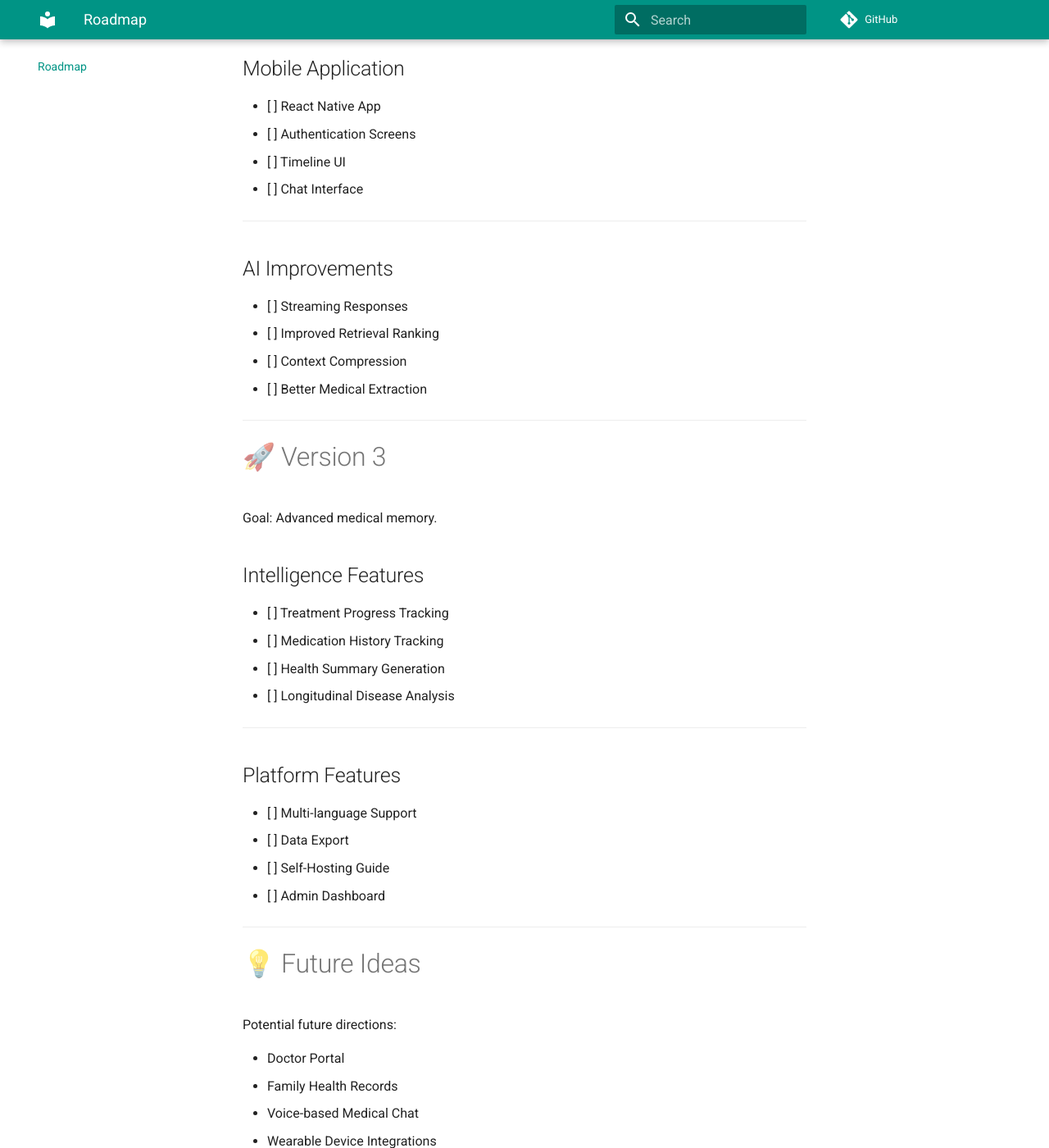
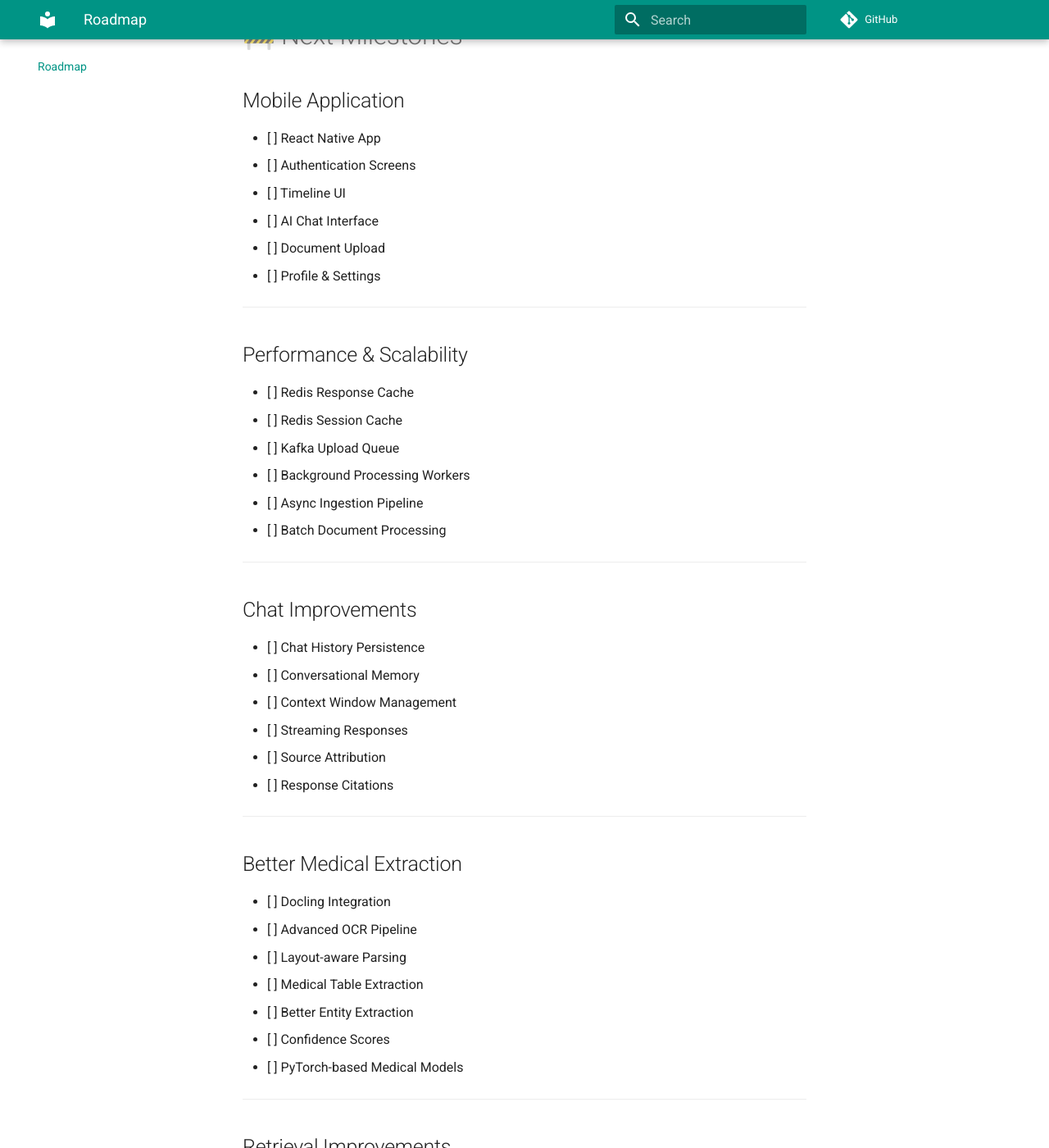
Before and after one commit to MedMemory-AI/docs, an MkDocs documentation site: the page built from docs/Roadmap.md, in a window 1280 px wide and 1400 px high, scrolled down 1932 px. Shown: the whole window at 82% size. Built offline with MkDocs 1.6.1 and Material for MkDocs 9.7.7, drawn with Linux system fonts in a browser that asks for light colours; comment, search, counter and statistics services are not loaded; some of the changed text lies outside the part shown.

Commit message:
Modified Roadmap.md

```diff
--- a/docs/Roadmap.md
+++ b/docs/Roadmap.md
@@ -4,102 +4,153 @@
 
 ---
 
-# ✅ Current Status
+# ✅ Current Progress
 
 ## Foundation
 
-- [x] Project Architecture
-- [x] Documentation Website
-- [x] FastAPI Backend Setup
+- [x] GitHub Organization
+- [x] Documentation Website (MKDocs)
+- [x] FastAPI Backend
 - [x] PostgreSQL Integration
 - [x] Qdrant Integration
 - [x] Ollama Integration
-- [x] Prisma ORM Setup
+- [x] Prisma ORM
+- [x] Docker & Docker Compose Setup
+- [x] Local Development Scripts (Windows & Linux)
 
 ---
-
-# 🚧 MVP (Version 1)
-
-Goal: Convert medical documents into searchable medical memory.
 
 ## Authentication
 
 - [x] User Registration
 - [x] User Login
 - [x] JWT Authentication
+- [x] Protected APIs
 
 ---
 
-## Document Ingestion
+## Medical Document Ingestion
 
 - [x] PDF Upload
 - [x] Image Upload
 - [x] OCR Pipeline
 - [x] Text Cleaning
 - [x] Medical Information Extraction
+- [x] Timeline Event Generation
+- [x] PostgreSQL Storage
+- [x] Vector Embedding Generation
+- [x] Qdrant Storage
 
 ---
 
 ## Medical Timeline
 
-- [x] Patient Timeline API
-- [x] Chronological History View
+- [x] Timeline API
+- [x] Chronological Medical History
 - [x] Timeline Filtering
 
 ---
 
-## RAG Chat
+## AI Chat
 
-- [x] Intent Router
-- [x] Qdrant Retrieval
-- [x] PostgreSQL Retrieval
+- [x] LangGraph Workflow
+- [x] Intent Routing
+- [x] Semantic Retrieval
 - [x] Hybrid Retrieval
 - [x] Context Builder
-- [x] LangGraph Workflow
+- [x] AI Medical Chat
 
 ---
 
-# 🎯 Version 2
-
-Goal: Better patient experience.
+# 🚧 Next Milestones
 
 ## Mobile Application
 
 - [ ] React Native App
 - [ ] Authentication Screens
 - [ ] Timeline UI
-- [ ] Chat Interface
+- [ ] AI Chat Interface
+- [ ] Document Upload
+- [ ] Profile & Settings
 
 ---
 
-## AI Improvements
+## Performance & Scalability
 
-- [ ] Streaming Responses
-- [ ] Improved Retrieval Ranking
-- [ ] Context Compression
-- [ ] Better Medical Extraction
+- [ ] Redis Response Cache
+- [ ] Redis Session Cache
+- [ ] Kafka Upload Queue
+- [ ] Background Processing Workers
+- [ ] Async Ingestion Pipeline
+- [ ] Batch Document Processing
 
 ---
 
-# 🚀 Version 3
+## Chat Improvements
 
-Goal: Advanced medical memory.
-
-## Intelligence Features
-
-- [ ] Treatment Progress Tracking
-- [ ] Medication History Tracking
-- [ ] Health Summary Generation
-- [ ] Longitudinal Disease Analysis
+- [ ] Chat History Persistence
+- [ ] Conversational Memory
+- [ ] Context Window Management
+- [ ] Streaming Responses
+- [ ] Source Attribution
+- [ ] Response Citations
 
 ---
 
-## Platform Features
+## Better Medical Extraction
+
+- [ ] Docling Integration
+- [ ] Advanced OCR Pipeline
+- [ ] Layout-aware Parsing
+- [ ] Medical Table Extraction
+- [ ] Better Entity Extraction
+- [ ] Confidence Scores
+- [ ] PyTorch-based Medical Models
+
+---
+
+## Retrieval Improvements
+
+- [ ] Hybrid Search Optimization
+- [ ] Metadata Filtering
+- [ ] Retrieval Re-ranking
+- [ ] Context Compression
+- [ ] Multi-query Retrieval
+- [ ] Retrieval Evaluation
+
+---
+
+# 🚀 Future Features
+
+## Infrastructure
+
+- [ ] CI/CD Pipeline
+- [ ] Kubernetes Deployment in AWS EKS (Terraform)
+- [ ] Horizontal Scaling
+- [ ] Observability (Prometheus & Grafana)
+- [ ] OCI Deployment (Terraform)
+
+---
+
+## AI Intelligence
+
+- [ ] Treatment Progress Tracking
+- [ ] Medication History Analysis
+- [ ] Disease Progress Analysis
+- [ ] Longitudinal Health Insights
+- [ ] Automatic Health Summaries
+- [ ] Personalized Medical Timeline
+
+---
+
+## Platform
 
 - [ ] Multi-language Support
 - [ ] Data Export
 - [ ] Self-Hosting Guide
 - [ ] Admin Dashboard
+- [ ] Audit Logs
+- [ ] Monitoring & Observability
 
 ---
 
@@ -111,9 +162,11 @@
 - Family Health Records
 - Voice-based Medical Chat
 - Wearable Device Integrations
-- Local-Only Offline Mode
+- Offline Local-Only Mode
 - Medical Knowledge Graph
+- Clinical Decision Support
+- FHIR / HL7 Integration
 
 ---
 
-Roadmap priorities may change based on community feedback and project needs.
+Roadmap priorities may evolve based on community feedback, research, and project goals.
```
